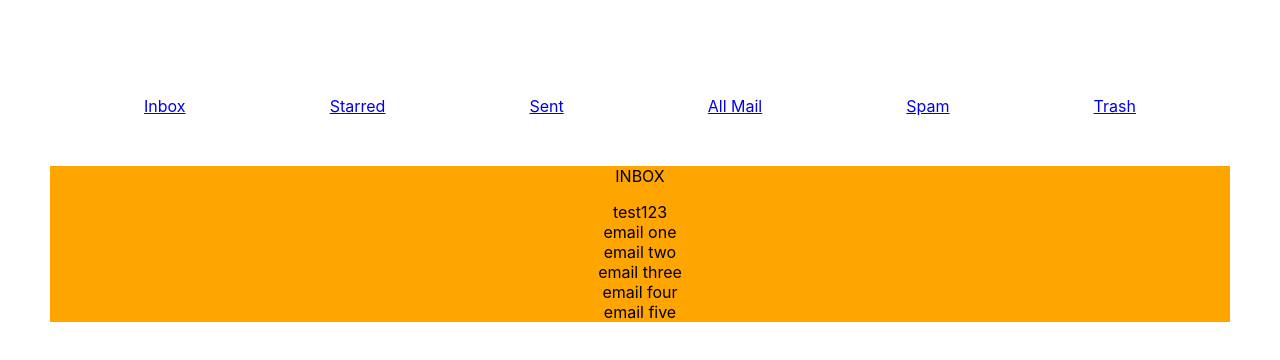
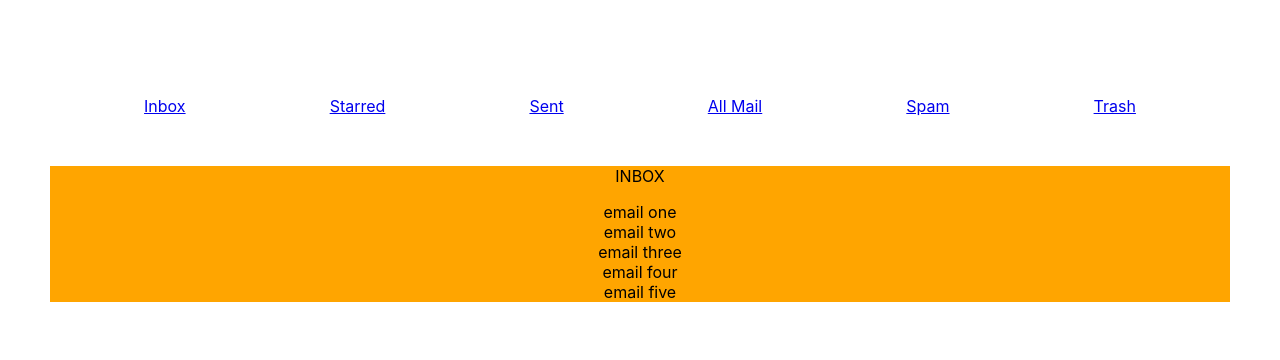
Before and after one commit to milosrancic/reactjs-gmail-clone, a React (Create React App) app: page /reactjs-gmail-clone/inbox in a window 1280 px wide. Shown: the top 360 px of the page. Built offline with nearby package versions, Linux system fonts and the light colour scheme; the HTML template or start-up script is replaced by a standard one.

Commit message:
trying to pass state

```diff
--- a/src/components/Layout.js
+++ b/src/components/Layout.js
@@ -30,7 +30,7 @@ const Layout = (props) => {
 
       {/* component={Inbox}  */}
       <Switch>
-        <Route path="/inbox" render={(props) => (<Inbox test="test123" {...props} />)} />
+        <Route path="/inbox" render={() => (<Inbox state={props.state} {...props} />)} />
         <Route path="/starred" component={Starred} />
         <Route path="/sent" component={Sent} />
         <Route path="/allmail" component={AllMail} />
```
